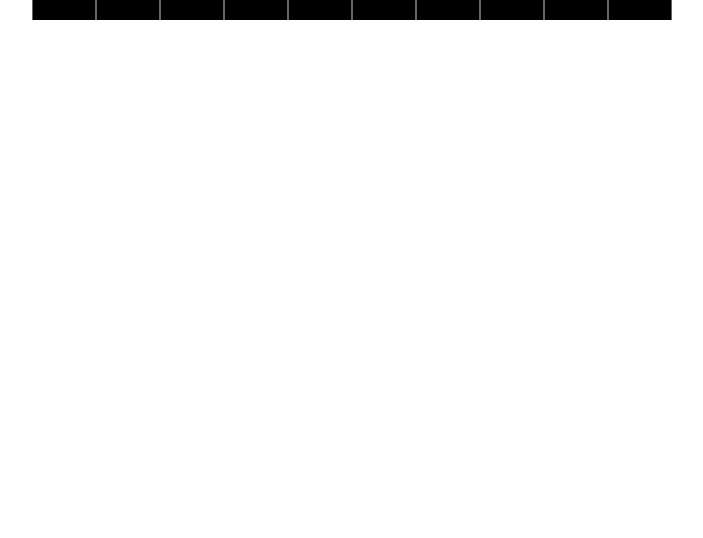
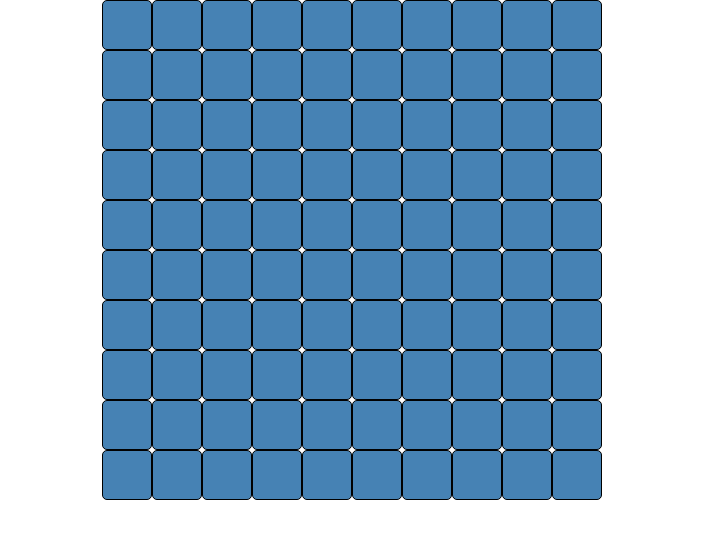
Before and after one commit to ischulz/Minesweeper, a React (Create React App) app in the folder minesweeper/: page / in a window 1280 px wide. Shown: the top 538 px of the page, without its empty margins (288-991 px from the left). Built offline with nearby package versions, Linux system fonts and the light colour scheme.

Commit message:
board size change 2

```diff
--- a/minesweeper/src/Board.css
+++ b/minesweeper/src/Board.css
@@ -3,6 +3,6 @@
   justify-content: row;
   flex-wrap: wrap;
   margin: 0 auto;
-  height: 50%;
-  width: 50%;
+  height: 500px;
+  width: 500px;
 }
```
